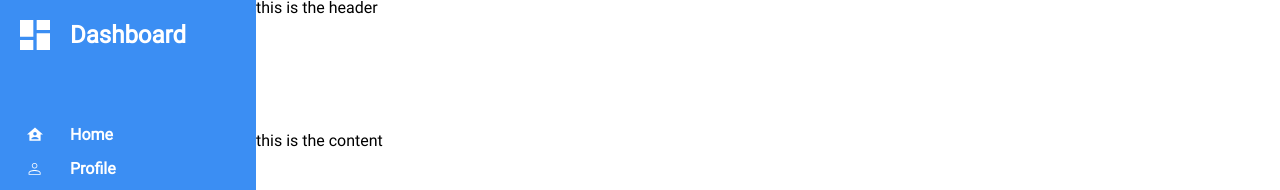
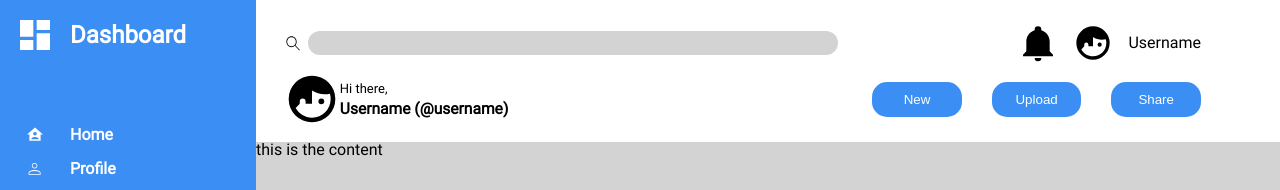
Before and after one commit to jonn-L/admin-dashboard, a plain HTML site: page index.html in a window 1280 px wide. Shown: the top 190 px of the page. Drawn offline with Linux system fonts and the light colour scheme.

Commit message:
make page header

```diff
--- a/index.html
+++ b/index.html
@@ -29,7 +29,29 @@
 				<li><img src="images/Privacy.svg">Privacy</li>
 			</ul>
 		</div>
-		<div class="header">this is the header</div>
+		<div class="header">
+			<div class="search">
+				<img src="images/Search.svg">
+				<div class="search-bar"></div>
+			</div>
+
+      <div class="profile">
+        <img src="images/Notifications.svg">
+        <img src="images/Profile-Picture.svg">
+        <div class="name">Username</div>
+      </div>
+
+      <div class="greeting">
+        <img src="images/Profile-Picture.svg">
+        <p>Hi there, <br><span>Username (@username)</span></p>
+      </div>
+
+	  <div class="edit-content">
+		<button>New</button>
+		<button>Upload</button>
+		<button>Share</button>
+	  </div>
+		</div>
 		<div class="content">this is the content</div>
 	</div>
 </body>
--- a/styles.css
+++ b/styles.css
@@ -104,9 +104,85 @@ li > img {
 
 .header {
 	grid-area: 1 / 2 / span 1 / span 1;
+  padding: 15px;
+  display: grid;
+  grid-template: 1fr 1fr / 2fr 1fr;
 }
 
+.search {
+  padding-left: 1vw;
+  display: flex;
+  align-items: center;
+  gap: 5px;
+  grid-area: 1 1 / 1 span / 1span;
+}
+
+.search > img {
+	width: 1.2rem;
+	height: 1.2rem;
+}
+
+.search-bar {
+	height: 1.5rem;
+  width: 90%;
+  background-color: lightgrey;
+  border-radius: 25px;
+}
+
+.profile {
+  padding-right: 5vw;
+  display: flex;
+  align-items: center;
+  gap: 15px;
+  grid-area: 1 2 / 1 span 1span;
+  justify-self: end;
+}
+
+.profile > img {
+  height: 2.5rem;
+  width: 2.5rem;
+}
+
+.greeting {
+  padding-left: 1vw;
+  display: flex;
+  align-items: center;
+}
+
+.greeting > img {
+  width: 3.5rem;
+  height: 3.5rem;
+}
+
+p {
+  font-size: small;
+  line-height: 20px;
+}
+
+p > span {
+  font-size: larger;
+  font-weight: bold;
+}
+
+.edit-content {
+  align-self: center;
+  justify-self: end;
+  padding-right: 5vw;
+  grid-area: 2 / 2 / span 1 / span 1;
+  display: flex;
+  gap: 30px;
+}
+
+.edit-content > button {
+  width: 7vw;
+  padding: 10px;
+  background-color: #3b8ef3;
+  color:  white;
+  border-radius: 15px;
+  border-style: none;
+}
 
 .content {
 	grid-area: 2 / 2 / span 1 / span 1;
+  background: lightgray;
 }
```
Also changed, not shown: images/Notifications.svg (added), images/Profile-Picture.svg (added), images/Search.svg (added).
